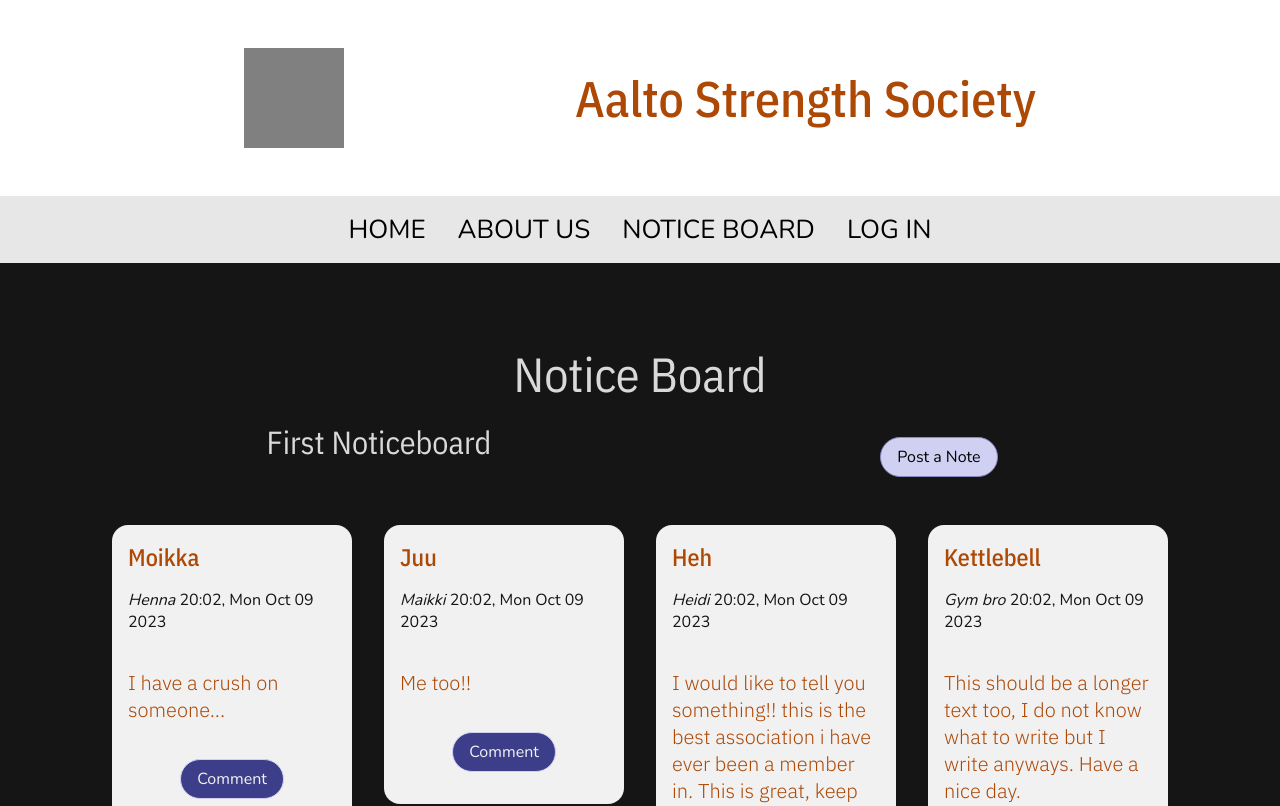
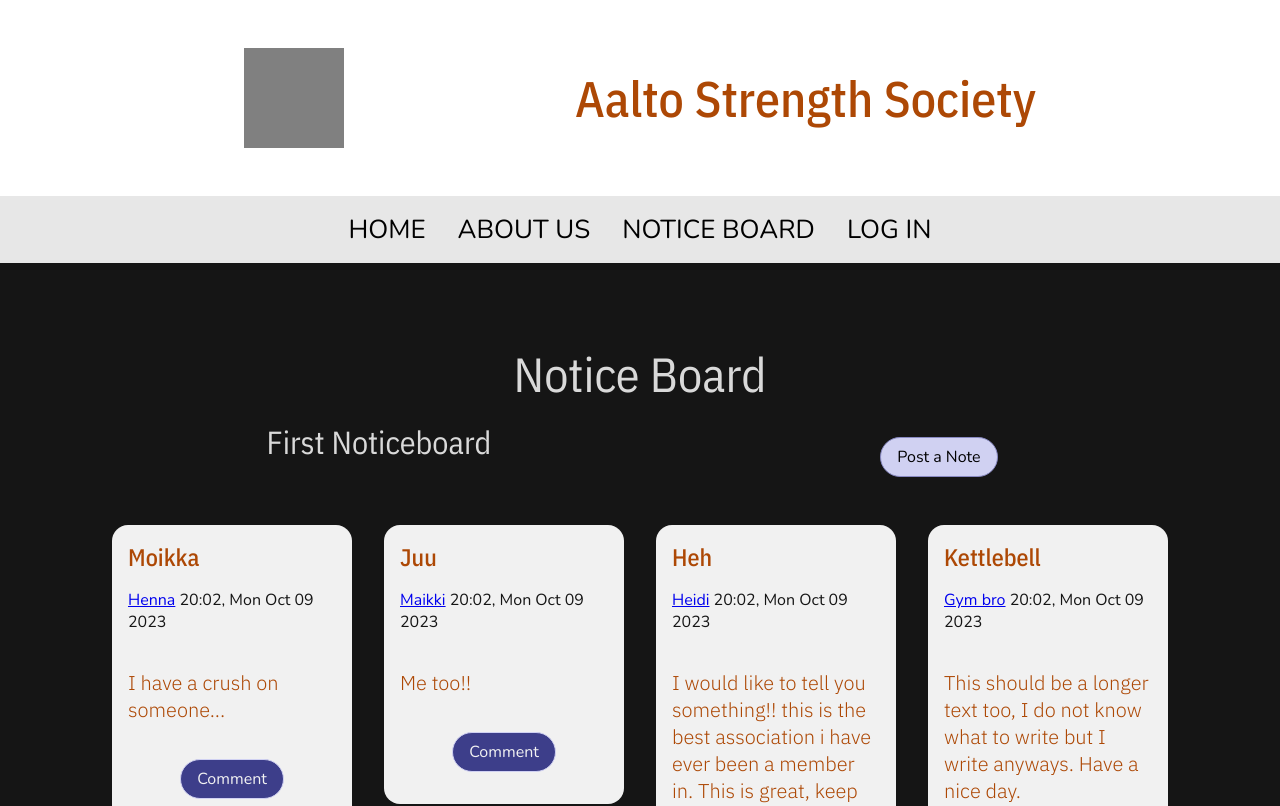
Before and after one commit to Testodus/Aalto-Strength-Society, a React (Create React App) app in the folder client/: page /noticeboard in a window 1280 px wide. Shown: the top 806 px of the page. Built offline with nearby package versions, Linux system fonts and the light colour scheme.

Commit message:
add profilelink to notices

```diff
--- a/client/src/pages/noticeboard/Note.tsx
+++ b/client/src/pages/noticeboard/Note.tsx
@@ -6,6 +6,7 @@
   DarkBodyText,
   SecondaryButton,
 } from '../../shared-styles';
+import { Link } from 'react-router-dom';
 
 const Note = styled.div`
   display: flex;
@@ -23,14 +24,15 @@
   time: string;
   username: string;
   note: string;
+  userID: string | number;
 };
 
-const NoteElement = ({ title, time, username, note }: NoteProps) => {
+const NoteElement = ({ title, time, username, note, userID }: NoteProps) => {
   return (
     <Note>
       <Heading4>{title}</Heading4>
       <DetailText>
-        <i>{username}</i> {time}
+        <Link to={'/profile/' + userID}>{username}</Link> {time}
       </DetailText>
       <DarkBodyText>{note}</DarkBodyText>
       <SecondaryButton>Comment</SecondaryButton>
--- a/client/src/pages/noticeboard/Noticeboard.tsx
+++ b/client/src/pages/noticeboard/Noticeboard.tsx
@@ -84,6 +84,7 @@
                 title={note.title}
                 username={getUsername(note.userID)}
                 time={getDate(note.timeStamp)}
+                userID={note.userID}
               ></NoteElement>
             ))
           : null}
```
